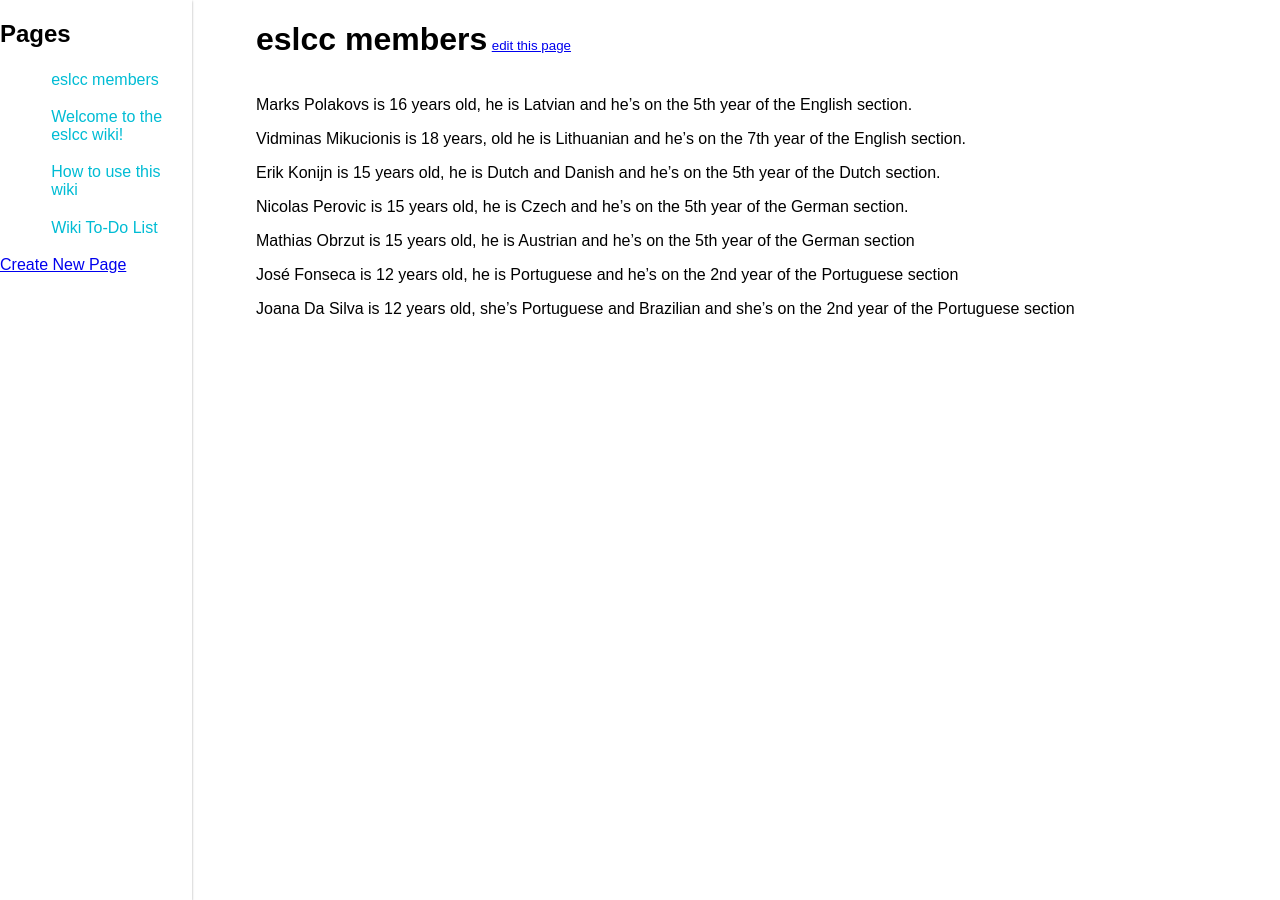
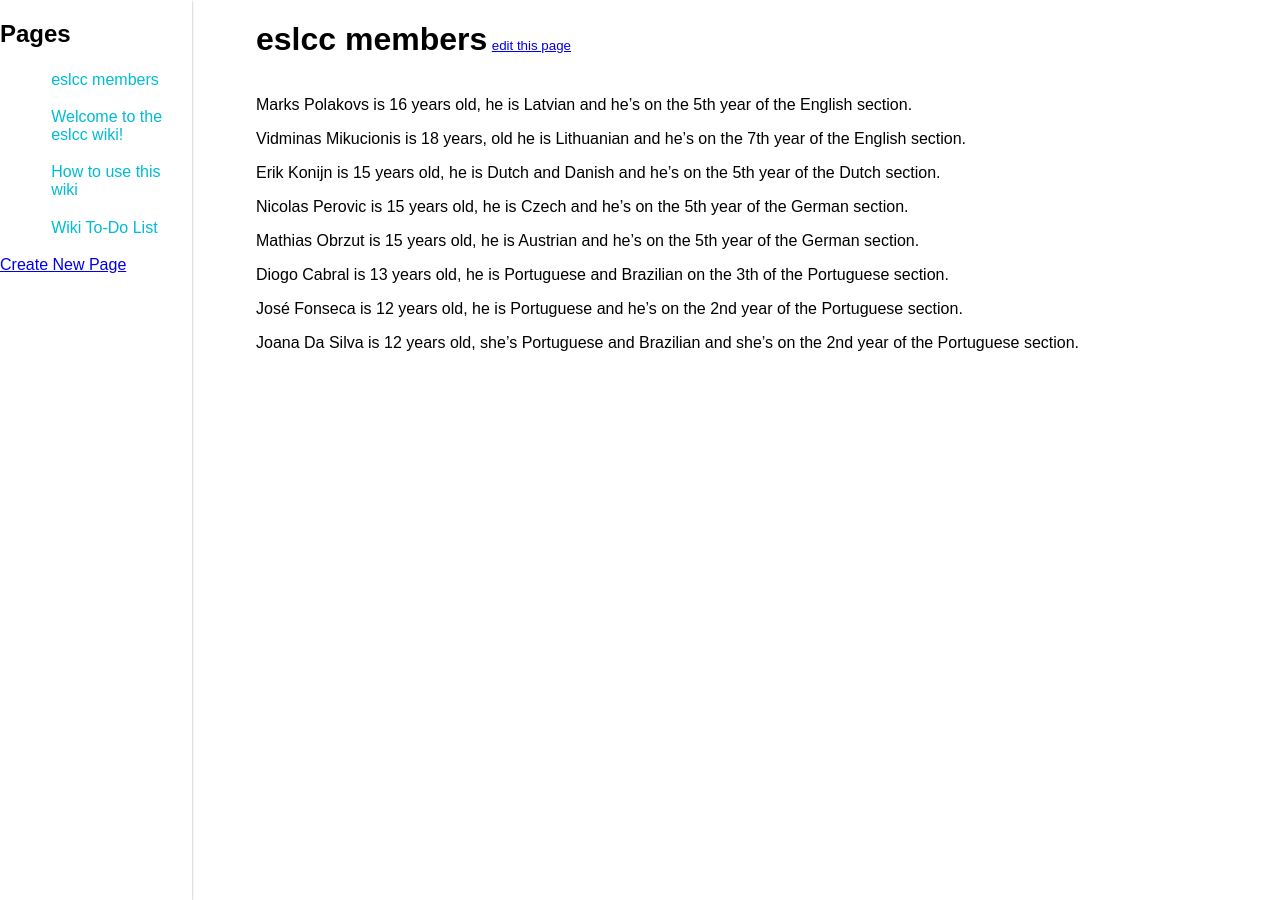
Before and after one commit to eslcc/wiki, a Jekyll site: the page built from pages/eslcc_members.md, in a window 1280 px wide. Built offline with Jekyll 4.4.1, drawn with Linux system fonts in a browser that asks for light colours.

Commit message:
Update eslcc_members.md

```diff
--- a/pages/eslcc_members.md
+++ b/pages/eslcc_members.md
@@ -10,8 +10,10 @@ Erik Konijn is 15 years old, he is Dutch and Danish and he's on the 5th year of
 
 Nicolas Perovic is 15 years old, he is Czech and he's on the 5th year of the German section.
 
-Mathias Obrzut is 15 years old, he is Austrian and he's on the 5th year of the German section
+Mathias Obrzut is 15 years old, he is Austrian and he's on the 5th year of the German section.
 
-José Fonseca is 12 years old, he is Portuguese and he's on the 2nd year of the Portuguese section
+Diogo Cabral is 13 years old, he is Portuguese and Brazilian on the 3th of the Portuguese section.
 
-Joana Da Silva is 12 years old, she's Portuguese and Brazilian and she's on the 2nd year of the Portuguese section
+José Fonseca is 12 years old, he is Portuguese and he's on the 2nd year of the Portuguese section.
+
+Joana Da Silva is 12 years old, she's Portuguese and Brazilian and she's on the 2nd year of the Portuguese section.
```
